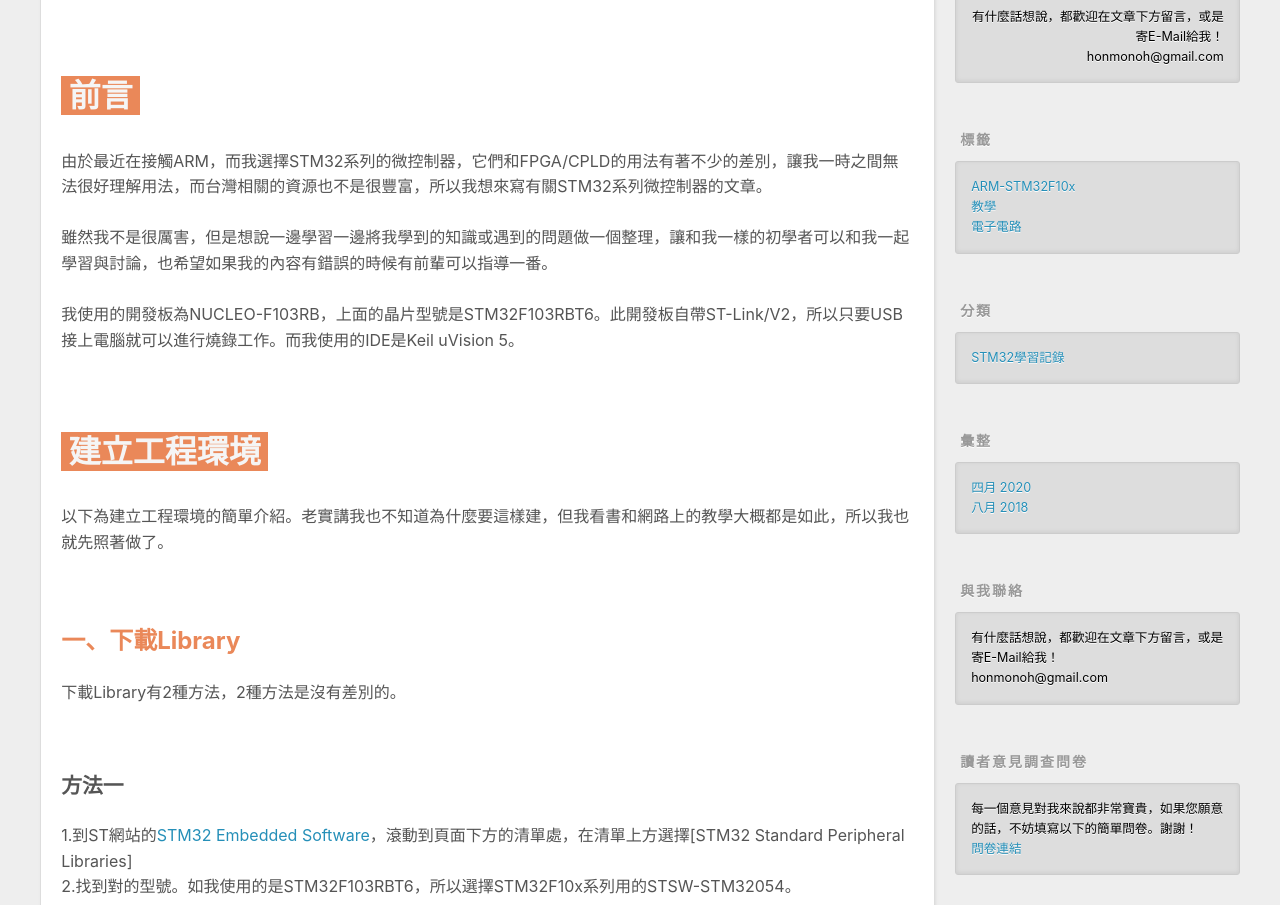
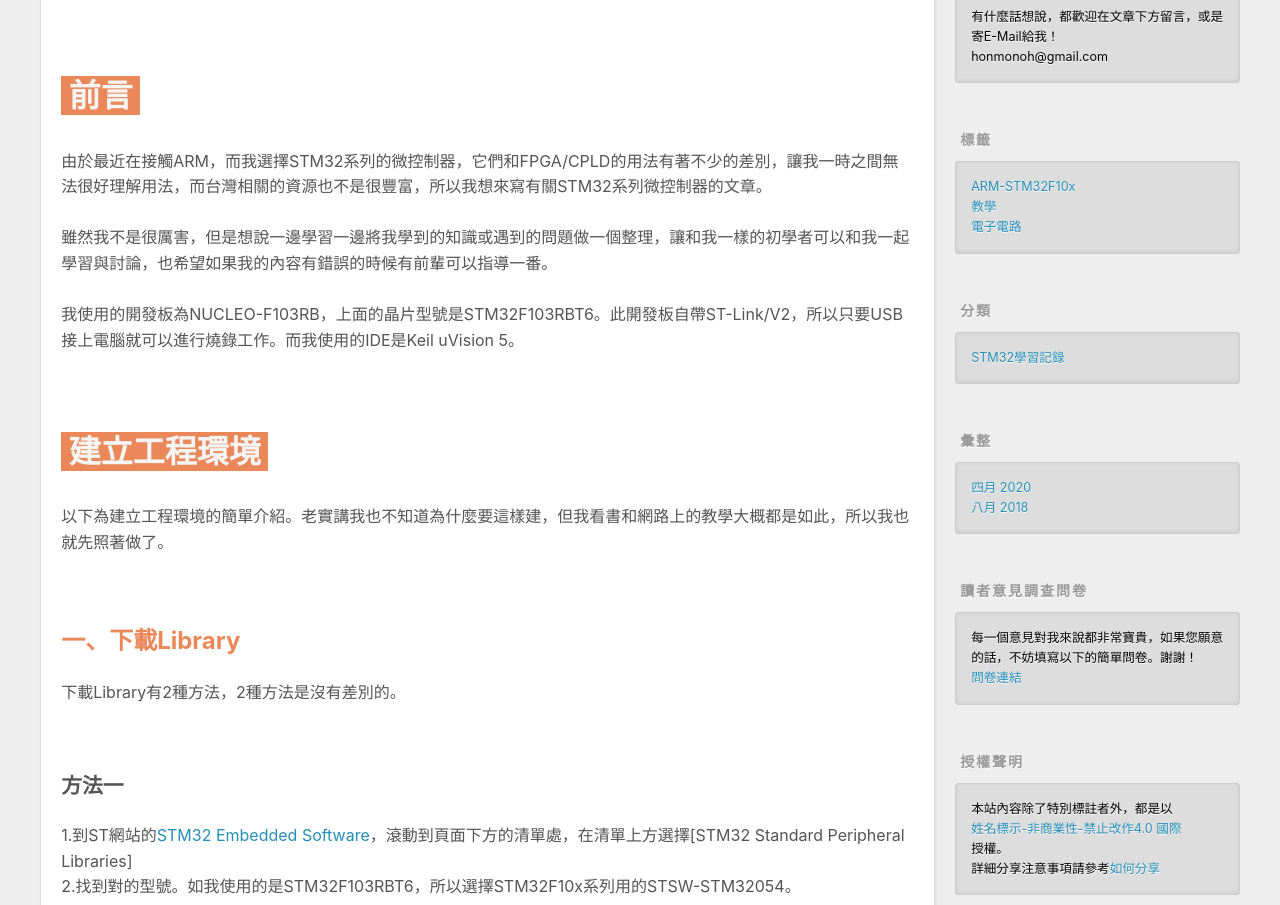
Before and after one commit to ZiTe-H/ZiTe-H.github.io, a plain HTML site: page 2018/08/04/Learning-STM32-01/index.html in a window 1280 px wide. Shown: the part 759-1664 px from the top of the page. Drawn offline with nearby package versions, Linux system fonts and the light colour scheme.

Commit message:
Site updated: 2020-04-04 20:48:23

```diff
--- a/2018/08/04/Learning-STM32-01/index.html
+++ b/2018/08/04/Learning-STM32-01/index.html
@@ -285,7 +285,7 @@
         <font color=#000000>
           <img alt="" style="border-width:0" src="https://1.bp.blogspot.com/-bs-zh_XjTbM/XKDOdPAi91I/AAAAAAAABaM/b_uhBPQEL4Qs09CG2ojfyirrfTgWAAcLACK4BGAYYCw/s113-pf/Z-Hex%2BLogo_V%2B2.2%2528Fin_W%2529-04_mini.png" /><br/>
           <font size="5">ZiTe<br/></font>
-          <div style="text-align:right;">
+          <div style="text-align:left;">
             「ZiTe」音同「資特」<br/><br/>
             有什麼話想說，都歡迎在文章下方留言，或是寄E-Mail給我！<br/>
             honmonoh@gmail.com
@@ -322,19 +322,6 @@
     <h3 class="widget-title">彙整</h3>
     <div class="widget">
       <ul class="archive-list"><li class="archive-list-item"><a class="archive-list-link" href="/archives/2020/04/">四月 2020</a></li><li class="archive-list-item"><a class="archive-list-link" href="/archives/2018/08/">八月 2018</a></li></ul>
-    </div>
-  </div>
-
-
-
-
-  <div class="widget-wrap">
-    <h3 class="widget-title">與我聯絡</h3>
-    <div class="widget">
-        <font color=#000000>
-          有什麼話想說，都歡迎在文章下方留言，或是寄E-Mail給我！<br/>
-          honmonoh@gmail.com
-        </font>
     </div>
   </div>
 
```
Also changed, not shown: 2020/04/04/test-1/index.html (+1 -14 lines), How-to-Share/index.html (+1 -14 lines), archives/2018/08/index.html (+1 -14 lines), archives/2018/index.html (+1 -14 lines), archives/2020/04/index.html (+1 -14 lines), archives/2020/index.html (+1 -14 lines), archives/index.html (+1 -14 lines), categories/STM32學習記錄/index.html (+1 -14 lines), index.html (+1 -14 lines), tags/ARM-STM32F10x/index.html (+1 -14 lines), tags/教學/index.html (+1 -14 lines), tags/電子電路/index.html (+1 -14 lines).
